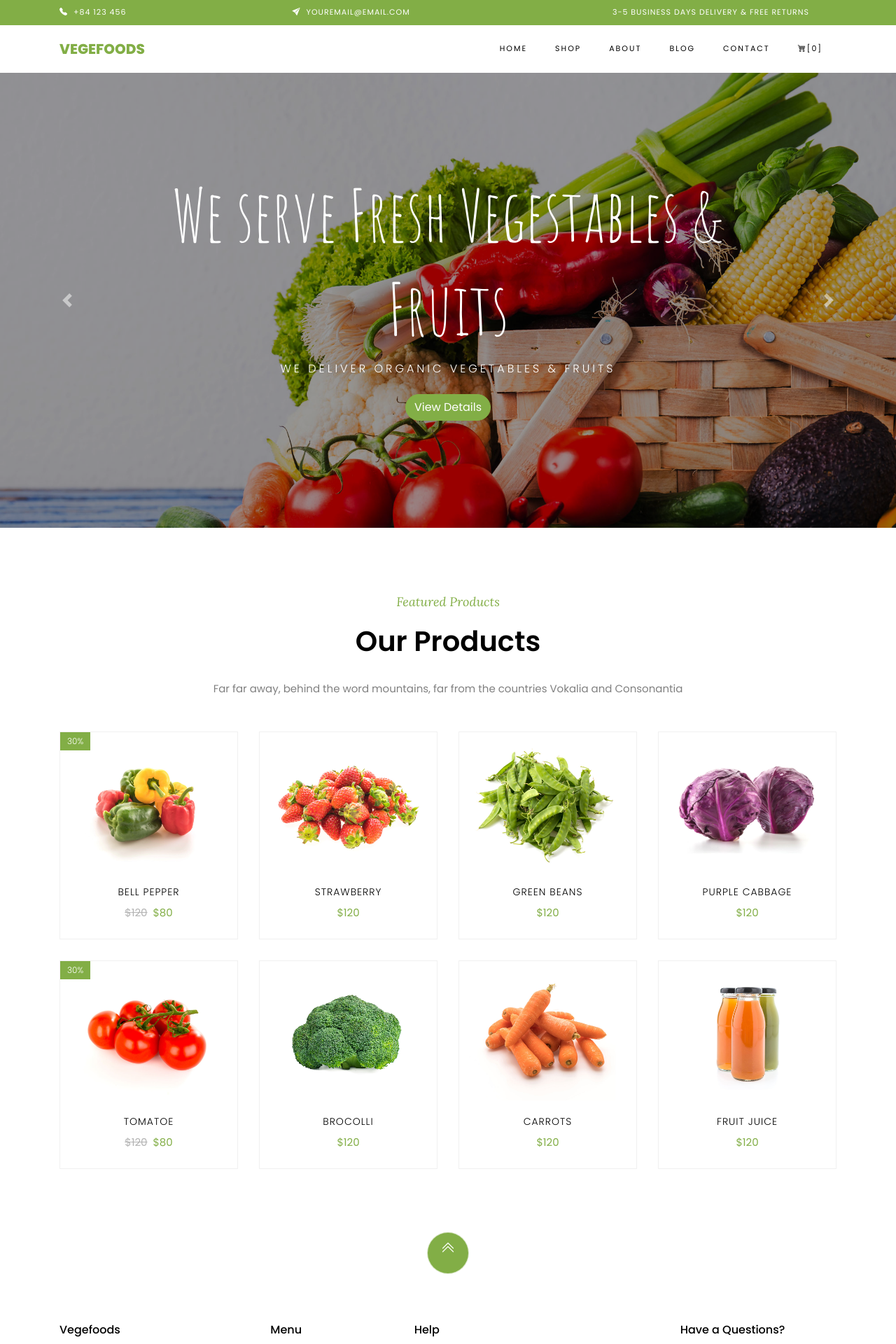
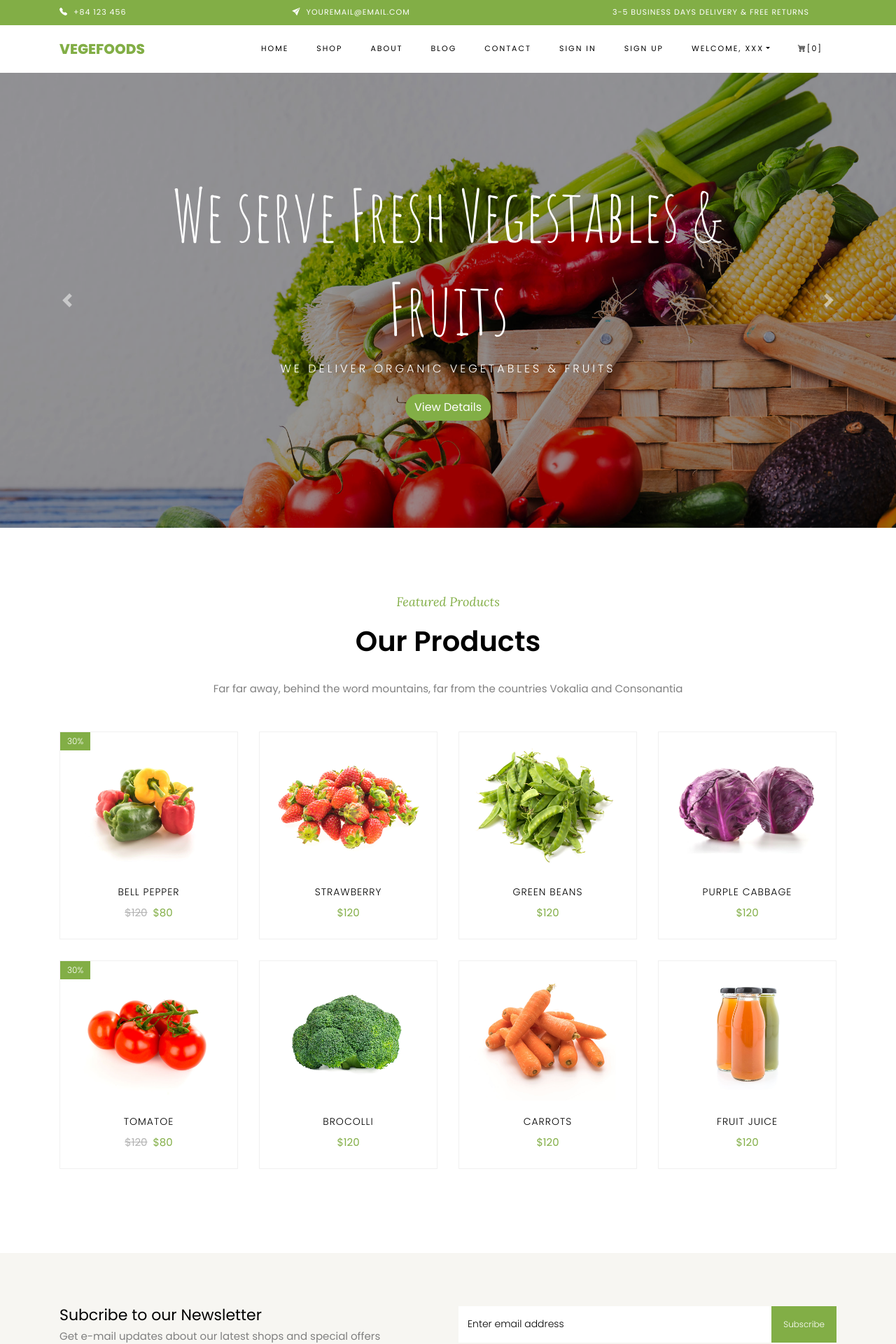
Before and after one commit to khoahd7621/react-intensive-practice, a React (Vite) app: page / in a window 1280 px wide. Shown: the top 1920 px of the page at 70% size. Built offline with nearby package versions, Linux system fonts and the light colour scheme.

Commit message:
Add sign in, sign up, profile, sign out to Navbar and news letter to Footer

```diff
--- a/src/components/commons/Footer.tsx
+++ b/src/components/commons/Footer.tsx
@@ -4,6 +4,41 @@ import AppRoutes from "@/routes/AppRoutes";
 
 export default function Footer() {
   return (
+    <>
+      <section className="ftco-section ftco-no-pt ftco-no-pb py-5 bg-light">
+        <div className="container py-4">
+          <div className="row d-flex justify-content-center py-5">
+            <div className="col-md-6">
+              <h2
+                style={{ fontSize: "22px" }}
+                className="mb-0"
+              >
+                Subcribe to our Newsletter
+              </h2>
+              <span>Get e-mail updates about our latest shops and special offers</span>
+            </div>
+            <div className="col-md-6 d-flex align-items-center">
+              <form
+                action="#"
+                className="subscribe-form"
+              >
+                <div className="form-group d-flex">
+                  <input
+                    type="email"
+                    className="form-control"
+                    placeholder="Enter email address"
+                  />
+                  <input
+                    type="submit"
+                    value="Subscribe"
+                    className="submit px-3"
+                  />
+                </div>
+              </form>
+            </div>
+          </div>
+        </div>
+      </section>
       <footer className="ftco-footer ftco-section">
         <div className="container">
           <div className="row">
@@ -201,5 +236,6 @@ export default function Footer() {
           </div>
         </div>
       </footer>
+    </>
   );
 }
--- a/src/components/commons/Navbar.tsx
+++ b/src/components/commons/Navbar.tsx
@@ -72,6 +72,47 @@ export default function Navbar() {
                 Contact
               </Link>
             </li>
+            <li className="nav-item">
+              <Link
+                to={AppRoutes.signin}
+                className="nav-link"
+              >
+                Sign in
+              </Link>
+            </li>
+            <li className="nav-item">
+              <Link
+                to={AppRoutes.signup}
+                className="nav-link"
+              >
+                Sign up
+              </Link>
+            </li>
+            <li className="nav-item dropdown">
+              <a
+                className="nav-link dropdown-toggle"
+                href="#"
+                data-toggle="dropdown"
+                aria-haspopup="true"
+                aria-expanded="false"
+              >
+                Welcome, xxx
+              </a>
+              <div className="dropdown-menu">
+                <Link
+                  to={AppRoutes.profile}
+                  className="dropdown-item"
+                >
+                  Profile
+                </Link>
+                <a
+                  style={{ cursor: "pointer" }}
+                  className="dropdown-item"
+                >
+                  Sign out
+                </a>
+              </div>
+            </li>
             <li className="nav-item cta cta-colored">
               <Link
                 to={AppRoutes.cart}
--- a/src/routes/AppRoutes.ts
+++ b/src/routes/AppRoutes.ts
@@ -6,6 +6,9 @@ const AppRoutes = {
   cart: "/cart",
   checkout: "/checkout",
   contact: "/contact",
+  signin: "/signin",
+  signup: "/signup",
+  profile: "/profile",
 };
 
 export default AppRoutes;
```
Lines whose indentation alone changed are shown as unchanged.
